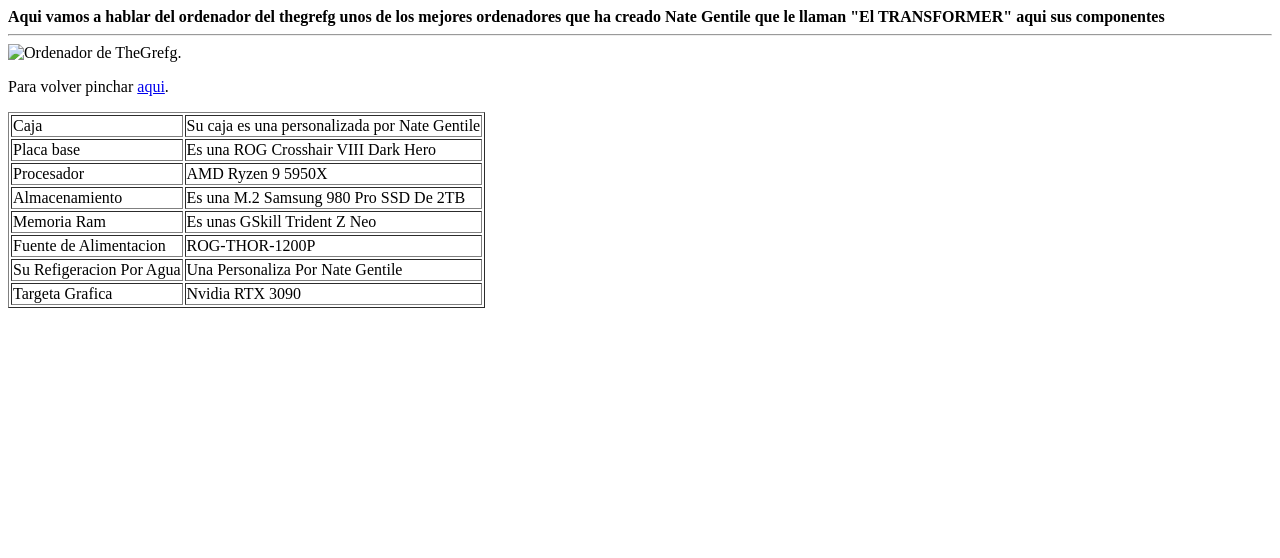
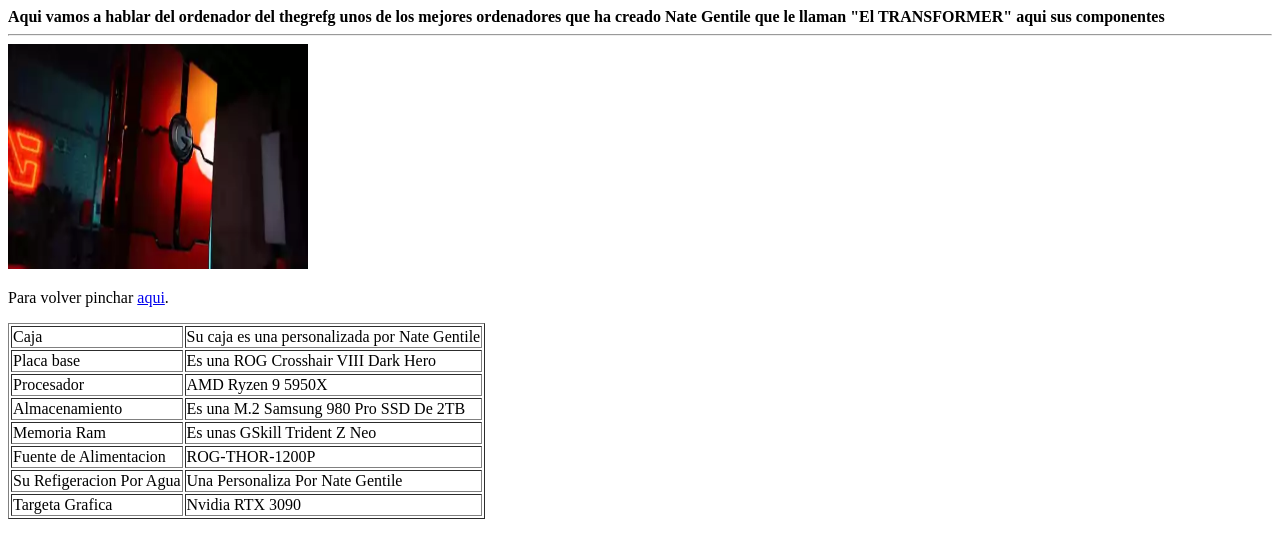
Before and after one commit to Juaca2008/juaca2008.github.io, a plain HTML site: page pagina1-1.html in a window 1280 px wide. Drawn offline with Linux system fonts and the light colour scheme.

Commit message:
Update pagina1-1.html

```diff
--- a/pagina1-1.html
+++ b/pagina1-1.html
@@ -32,7 +32,7 @@
 <td colspan="2">Targeta Grafica</td>
 <td>Nvidia RTX 3090</td>
 <hr>
-<img src="imagenes/pc-para-modding-thegrefg-1024x576-1-e1648629743267.webp" width="300" height="225" alt="Ordenador de TheGrefg.">
+<img src="pc-para-modding-thegrefg-1024x576-1-e1648629743267.webp" width="300" height="225" alt="Ordenador de TheGrefg.">
 <p>Para volver pinchar <a href="index.html">aqui</a>.</p>
 </body>
 </html>
```
